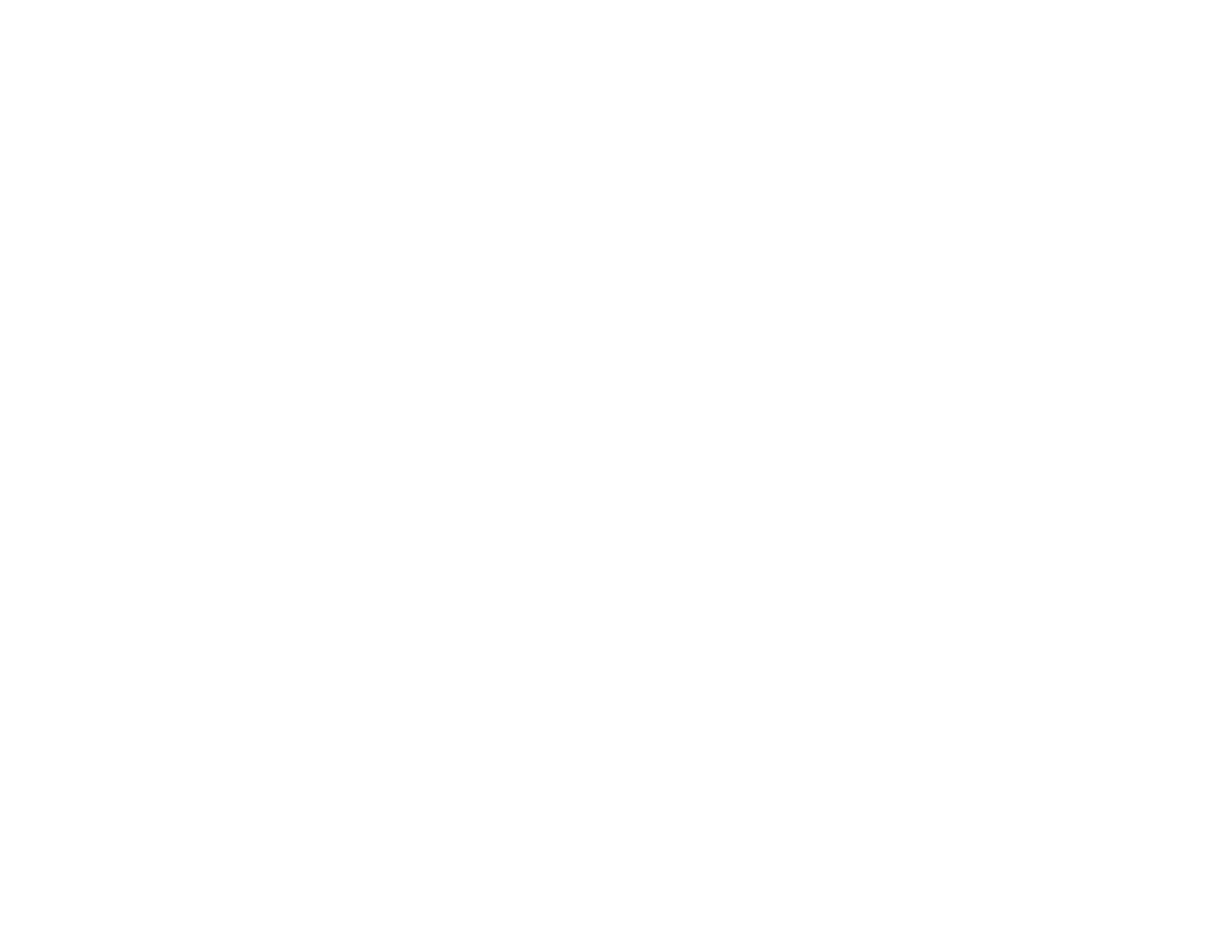
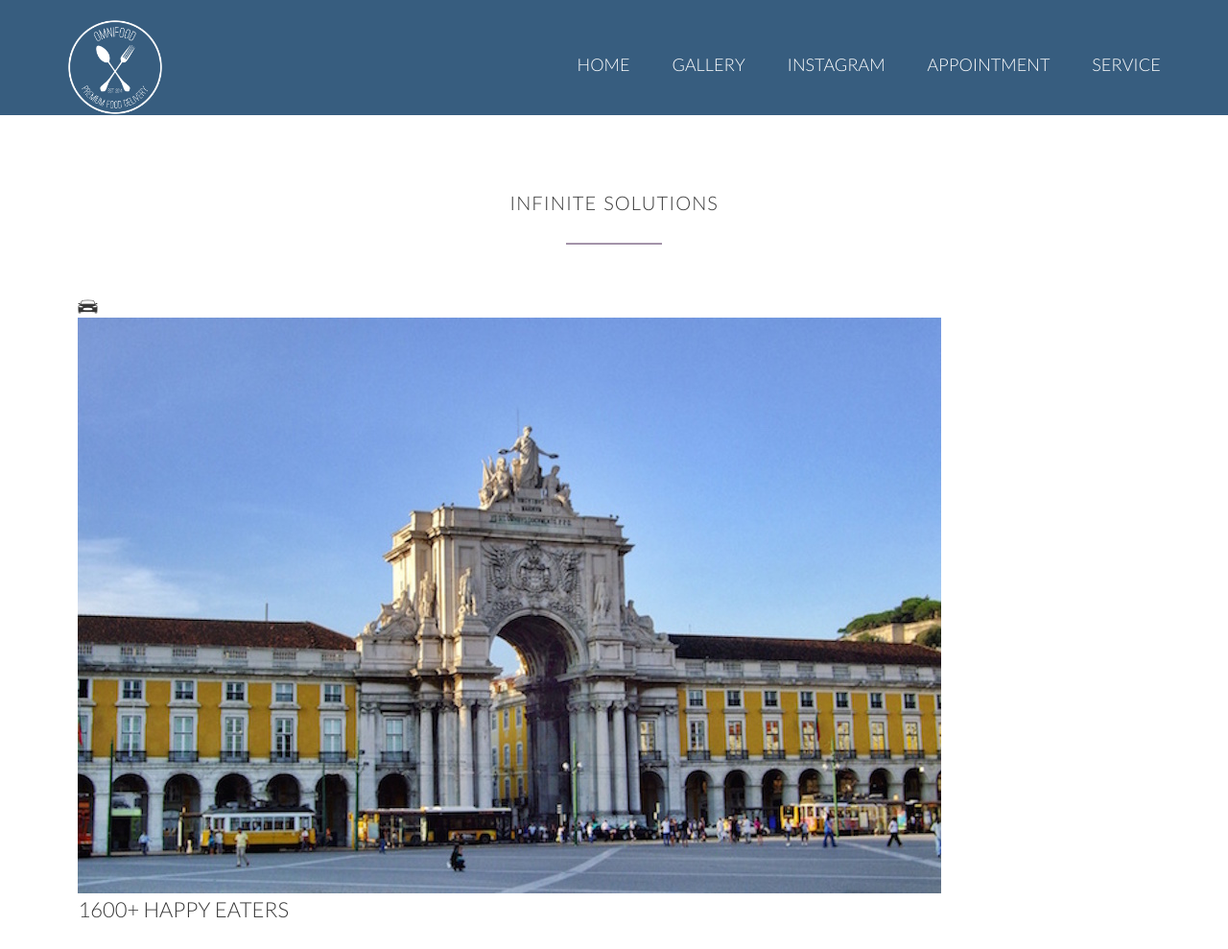
Before and after one commit to DEV-EGo/iAutoWorksNC, a plain HTML site: page Service.html in a window 1280 px wide. Shown: the whole page at 96% size. Before the commit the page ends 800 px from the top, so only its background shows below. Drawn offline with Linux system fonts and the light colour scheme; files whose address does not match are found by name.

Commit message:
service images

```diff
--- a/Service.html
+++ b/Service.html
@@ -0,0 +1,91 @@
+<!DOCTYPE html>
+
+<html>
+    <head>
+        <meta charset="utf-8">
+
+        <meta http-equiv="X-UA-Compatible" content="IE=edge">
+
+        <title>IA</title>
+
+        <meta name="description" content="">
+        <meta name="viewport" content="width=device-width, initial-scale=1">
+
+        <!-- style sheets -->
+        <link rel="stylesheet" href="./Vendors/css/normalize.css">
+        <link rel="stylesheet" href="./Vendors/css/grid.css">
+        <link rel="stylesheet" href="./Vendors/css/ionicons.min.css">
+        <link rel="stylesheet" href="./Resources/css/style.css">
+
+        <!-- style sheets -->
+
+        <!-- font -->
+        <link rel="preconnect" href="https://fonts.gstatic.com">
+        <link href="https://fonts.googleapis.com/css2?family=Lato:wght@100;300;400&display=swap" rel="stylesheet">
+        <!-- font -->
+
+    </head>
+    <body>
+
+        <nav>
+            <div class="row">
+
+                <img src="./Resources/css/img/logo-white.png" alt="logo-omni" class="logo">
+
+                <ul class="main-nav">
+
+                <li> <a href="./index.html"> Home </a> </li>
+                <li> <a href="./Gallery.html"> Gallery </a> </li>
+                <li> <a href="https://www.instagram.com/infiniteautoworksnc/"> Instagram </a> </li>
+                <li> <a href="./Appointment.html"> appointment </a> </li>
+                <li> <a href="./Service.html"> Service</a></li>
+                </ul>
+
+            </div>
+        </nav>
+
+        <section class="Service">
+            <div class="row">
+
+                <h2>Infinite Solutions</h2>
+
+            </div>
+
+            <div class="row">
+                <div class="col span-1-of-4 box">
+                    <i class="ion-model-s"></i>
+                    <img src="./Resources/css/img/lisbon-3.jpg" alt="curb">
+                    <h3>1600+ happy eaters                    </h3>
+                </div>
+            </div>
+
+        </section>
+
+        <script src="" async defer></script>
+    </body>
+</html>
+<!--
+    Section 4: Cities
+Title: We're currently in these cities
+
+Lisbon
+60+ top chefs
+@omnifood_lx
+
+San Francisco
+3700+ happy eaters
+160+ top chefs
+@omnifood_sf
+
+Berlin
+2300+ happy eaters
+110+ top chefs
+@omnifood_berlin
+
+London
+1200+ happy eaters
+50+ top chefs
+@omnifood_london
+
+
+ -->
```
Also changed, not shown: Appointment.html (+1 -0 lines), Gallery.html (+1 -0 lines), index.html (+2 -1 lines).
